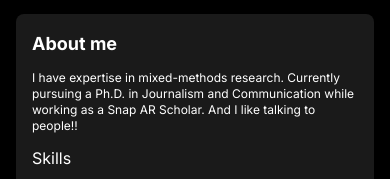
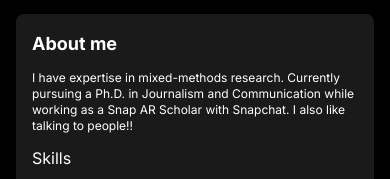
Before and after one commit to emaduneme/my-portfolio-website, a Next.js app: page / in a window 390 px wide. Shown: the part 194-373 px from the top of the page. Built offline with nearby package versions, Linux system fonts and the light colour scheme.

Commit message:
Update homepage layout for better mobile display

```diff
--- a/app/page.tsx
+++ b/app/page.tsx
@@ -56,7 +56,7 @@ export default function Home() {
         {/* About Me Section - Always Second on Mobile */}
         <div className="bg-card rounded-lg p-4 col-span-1 md:col-span-2 order-2 md:order-3 transition-transform duration-300 hover:scale-[1.02] hover:shadow-lg">
           <h2 className="text-lg md:text-xl font-bold mb-3">About me</h2>
-          <p className="mb-3 text-xs md:text-sm">I have expertise in mixed-methods research. Currently pursuing a Ph.D. in Journalism and Communication while working as a Snap AR Scholar. And I like talking to people!!</p>
+          <p className="mb-3 text-xs md:text-sm">I have expertise in mixed-methods research. Currently pursuing a Ph.D. in Journalism and Communication while working as a Snap AR Scholar with Snapchat. I also like talking to people!!</p>
 
           <h3 className="text-base md:text-lg mb-2">Skills</h3>
           <ul className="list-disc list-inside space-y-1 text-gray-300 text-xs md:text-sm">
```
